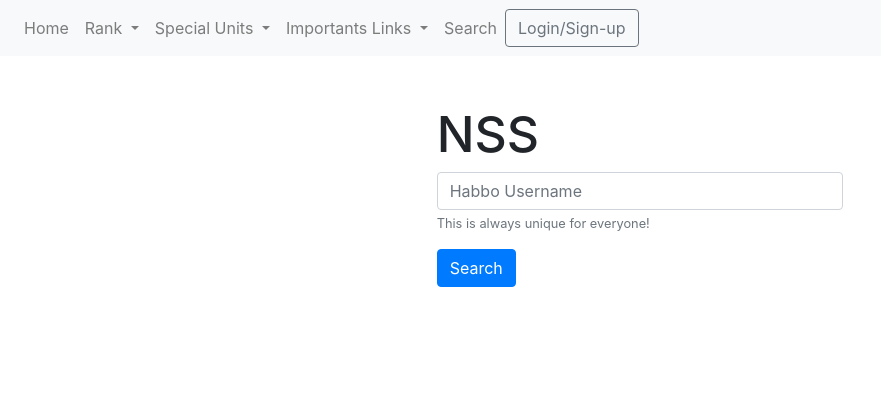
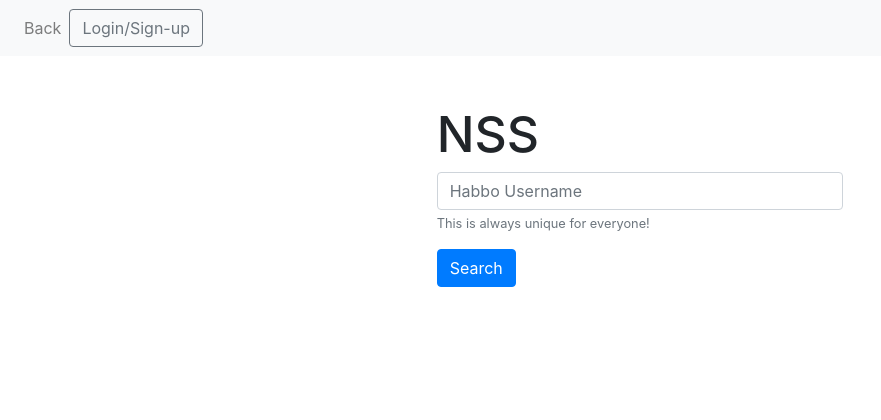
Before and after one commit to ankit039/portal_habbo_agency, a PHP site: page /n_search in a window 1280 px wide. Shown: the top 420 px of the page, without its empty margins (0-881 px from the left). Run offline with PHP 8.4, Linux system fonts and the light colour scheme.

Commit message:
normal search

```diff
--- a/n_search.php
+++ b/n_search.php
@@ -32,43 +32,13 @@
         </button>
         <div class="collapse navbar-collapse" id="navbarNavDropdown">
           <ul class="navbar-nav">
-          <li class="nav-item">
-            <a class="nav-link" href="./index">Home</a>
-          </li>
-              <!--1-->
-              <li class="nav-item dropdown">
-                <a class="nav-link dropdown-toggle" href="#" id="navbarDropdownMenuLink" data-toggle="dropdown" aria-haspopup="true" aria-expanded="false">
-                  Rank
-                </a>
-                <div class="dropdown-menu" aria-labelledby="navbarDropdownMenuLink">
-                  <a class="dropdown-item" href="./ranks">Ranks</a>
-                  <a class="dropdown-item" href="./rankprice">Rank Price</a>
-                </div>
-              </li>
-              <!--2-->
-              <li class="nav-item dropdown">
-                <a class="nav-link dropdown-toggle" href="#" id="navbarDropdownMenuLink" data-toggle="dropdown" aria-haspopup="true" aria-expanded="false">
-                  Special Units
-                </a>
-                <div class="dropdown-menu" aria-labelledby="navbarDropdownMenuLink">
-                  <a class="dropdown-item" href="#">External Affairs</a>
-                  <a class="dropdown-item" href="#">Financial Affairs</a>
-                  <a class="dropdown-item" href="#">Internal Affairs</a>
-                  <a class="dropdown-item" href="#">Transfer Unit</a>
-                </div>
-              </li>
-              <!--3-->
-              <li class="nav-item dropdown">
-                <a class="nav-link dropdown-toggle" href="#" id="navbarDropdownMenuLink" data-toggle="dropdown" aria-haspopup="true" aria-expanded="false">
-                  Importants Links
-                </a>
-                <div class="dropdown-menu" aria-labelledby="navbarDropdownMenuLink">
-                  <a class="dropdown-item" href="#">Code Of Conduct</a>
-                  <a class="dropdown-item" href="#">Pay FAQ</a>
-                </div>
-              </li>
-          <li class="nav-item">
-            <a class="nav-link" href="./n_search">Search</a>
+         <li class="nav-item">
+          <script type="text/javascript">
+                function goBack() {
+                window.history.back();
+              }
+          </script>
+            <a class="nav-link" onclick="goBack()">Back</a>
           </li>
           </ul>
           <form class="form-inline">
```
